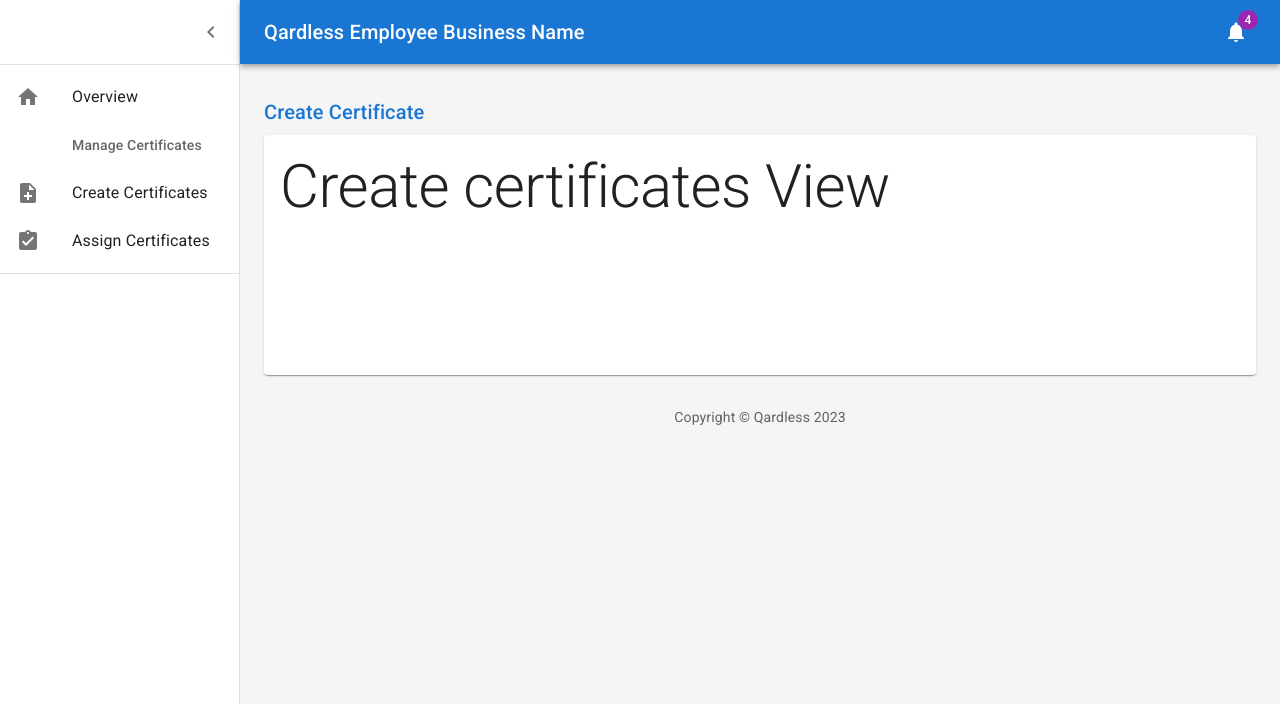
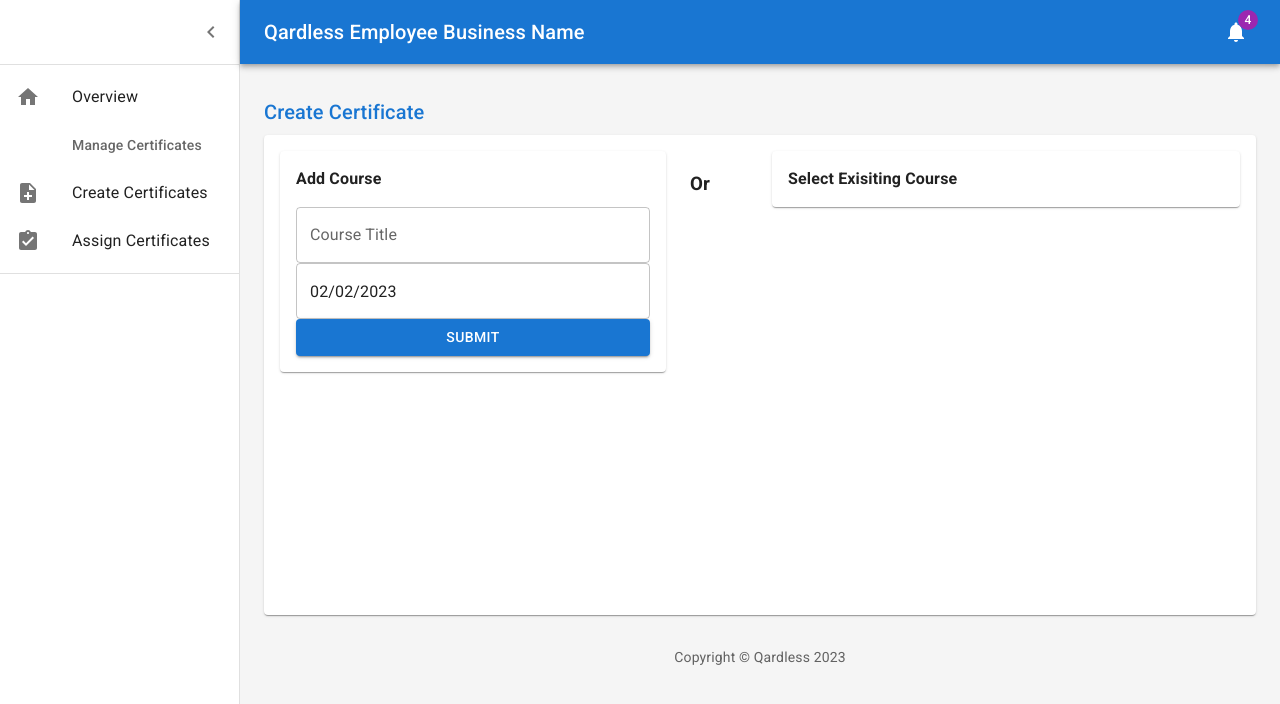
Before and after one commit to Brian-McK/QardlessWepApp, a React (Create React App) app in the folder create-react-app/: page / in a window 1280 px wide. Shown: the top 704 px of the page. Built offline with nearby package versions, Linux system fonts and the light colour scheme.

Commit message:
datepicker now outputting date in formik form

```diff
--- /dev/null
+++ b/create-react-app/src/dashboard/certificates/CourseForm.js
@@ -0,0 +1,114 @@
+import * as React from "react";
+import Grid from "@mui/material/Grid";
+import Paper from "@mui/material/Paper";
+import { useFormik, Form, Field } from "formik";
+import * as yup from "yup";
+import { TextField, Button, Stack } from "@mui/material";
+import { DatePicker } from "@mui/x-date-pickers/DatePicker";
+import { LocalizationProvider } from "@mui/x-date-pickers/LocalizationProvider";
+import { AdapterDayjs } from "@mui/x-date-pickers/AdapterDayjs";
+import dayjs from "dayjs";
+
+const today = dayjs();
+const tomorrow = dayjs().add(1, "day");
+
+const validationSchemaAddCourse = yup.object({
+  courseTitle: yup
+    .string("Enter course title")
+    .required("Course title is required"),
+});
+
+export default function CourseForm() {
+  const formikAddCourse = useFormik({
+    initialValues: {
+      courseTitle: "",
+      startDate: today,
+    },
+    validationSchema: validationSchemaAddCourse,
+    onSubmit: (values) => {
+      alert(JSON.stringify(values, null, 2));
+    },
+  });
+
+  return (
+    <>
+      <Grid container spacing={3}>
+        <Grid item xs={12} md={5} lg={5}>
+          <Paper
+            sx={{
+              p: 2,
+              display: "flex",
+              flexDirection: "column",
+            }}
+          >
+            <Stack spacing={2}>
+              <h4>Add Course</h4>
+              {/* Form Start */}
+              <LocalizationProvider dateAdapter={AdapterDayjs}>
+                <form onSubmit={formikAddCourse.handleSubmit}>
+                  <TextField
+                    fullWidth
+                    id="courseTitle"
+                    type="text"
+                    name="courseTitle"
+                    label="Course Title"
+                    value={formikAddCourse.values.courseTitle}
+                    onChange={formikAddCourse.handleChange}
+                    error={
+                      formikAddCourse.touched.courseTitle &&
+                      Boolean(formikAddCourse.errors.courseTitle)
+                    }
+                    helperText={
+                      formikAddCourse.touched.courseTitle &&
+                      formikAddCourse.errors.courseTitle
+                    }
+                  />
+
+                  <DatePicker
+                    minDate={today}
+                    views={["year", "month", "day"]}
+                    value={formikAddCourse.values.startDate}
+                    onChange={(value) =>
+                      formikAddCourse.setFieldValue("startDate", value)
+                    }
+                    renderInput={(params) => (
+                      <TextField fullWidth {...params} />
+                    )}
+                  />
+
+                  <Button
+                    color="primary"
+                    variant="contained"
+                    fullWidth
+                    type="submit"
+                  >
+                    Submit
+                  </Button>
+                </form>
+              </LocalizationProvider>
+              {/* Form End */}
+            </Stack>
+          </Paper>
+        </Grid>
+        <Grid item xs={12} md={1} lg={1}>
+          <h3>Or</h3>
+        </Grid>
+        <Grid item xs={12} md={6} lg={6}>
+          <Paper
+            sx={{
+              p: 2,
+              display: "flex",
+              flexDirection: "column",
+            }}
+          >
+            <Stack spacing={2}>
+              <h4>Select Exisiting Course</h4>
+              {/* Form Start */}
+              {/* Form End */}
+            </Stack>
+          </Paper>
+        </Grid>
+      </Grid>
+    </>
+  );
+}
--- a/create-react-app/src/dashboard/certificates/CreateCertificate.js
+++ b/create-react-app/src/dashboard/certificates/CreateCertificate.js
@@ -3,6 +3,7 @@ import Title from "../Title";
 import Grid from "@mui/material/Grid";
 import Paper from "@mui/material/Paper";
 import Typography from "@mui/material/Typography";
+import CourseForm from "./CourseForm";
 
 export default function CreateCertificate() {
   return (
@@ -15,12 +16,10 @@ export default function CreateCertificate() {
               p: 2,
               display: "flex",
               flexDirection: "column",
-              height: 240,
+              height: 480,
             }}
           >
-            <Typography variant="h2" gutterBottom>
-              Create certificates View
-            </Typography>
+            <CourseForm />
           </Paper>
         </Grid>
       </Grid>
```
Also changed, not shown: create-react-app/package.json (+7 -3 lines), 1 other file (tests, documents, lock files or other folders).
